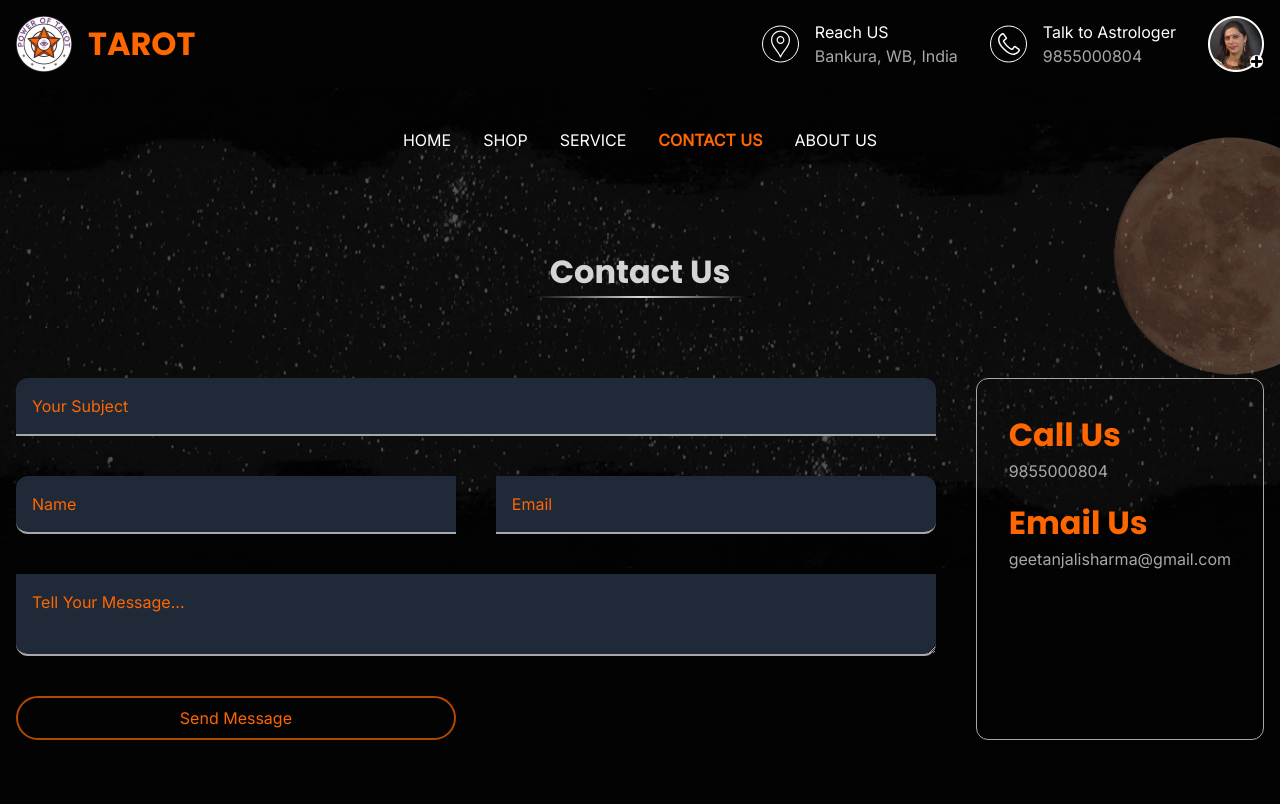
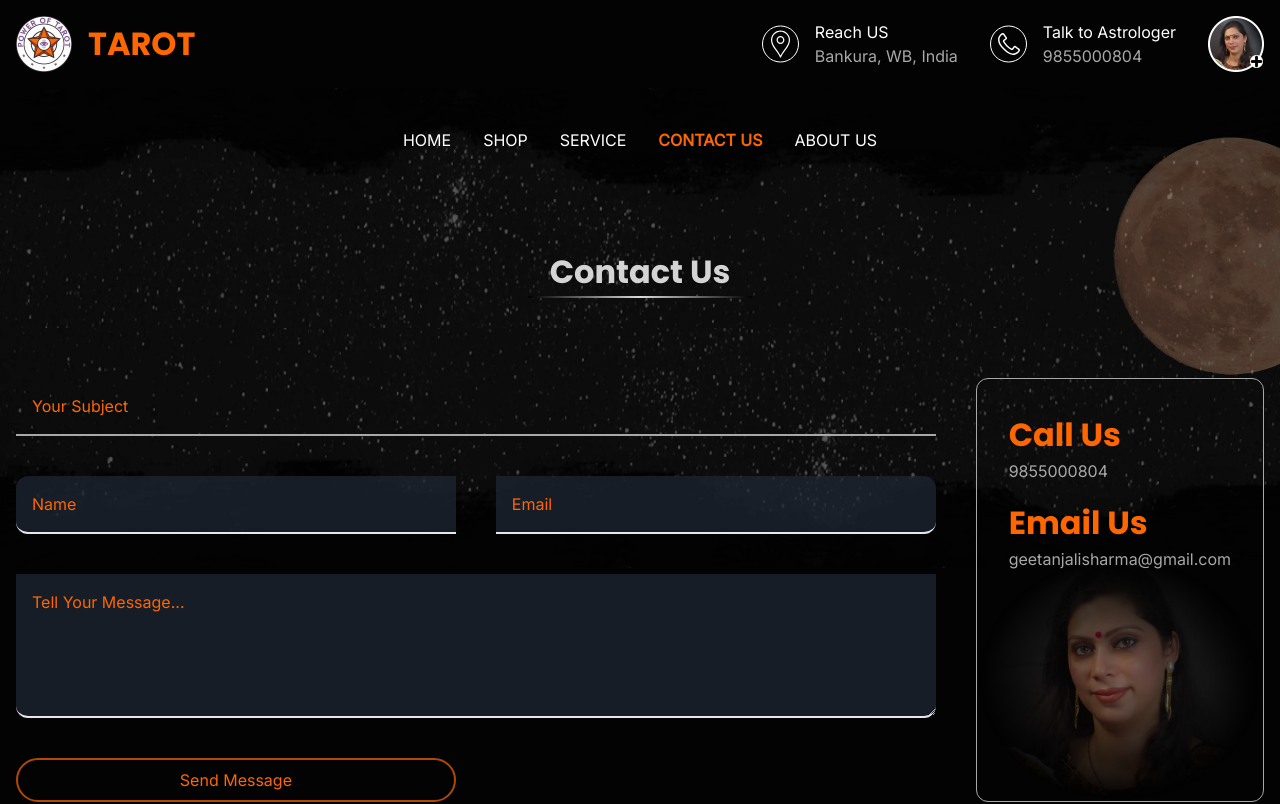
Before and after one commit to saju544/tarot_project, a SvelteKit app in the folder code/: page /contact in a window 1280 px wide. Shown: the top 804 px of the page. Built offline with nearby package versions, Linux system fonts and the light colour scheme.

Commit message:
contact page update

```diff
--- a/code/src/lib/component/OurService.svelte
+++ b/code/src/lib/component/OurService.svelte
@@ -63,10 +63,10 @@
     </article>
 
     <div
-      class="col-start-1 col-end-13  row-start-1 row-end-2 mt-10 flex  items-center md:col-start-1 md:col-end-6 md:row-start-1 md:row-end-2 ">
+      class="col-start-1 col-end-13  row-start-1  row-end-2 mt-10 flex items-center   md:col-start-1 md:col-end-6 md:row-start-1 md:row-end-2 ">
       <img
         loading="lazy"
-        class="object-cover"
+        class="md: h-[90%] object-cover  md:mx-auto"
         src={tarotReading}
         alt="Geetanjali Sharma" />
     </div>
@@ -79,7 +79,7 @@
       class="col-start-1 col-end-13 row-start-1 row-end-2  mt-10 flex  items-center md:col-start-8 md:col-end-13 md:row-start-auto md:row-end-auto ">
       <img
         loading="lazy"
-        class="object-cover"
+        class="object-cover md:mx-auto  md:h-[90%]"
         src={astrologer}
         alt="Geetanjali Sharma" />
     </div>
@@ -118,7 +118,7 @@
       class="col-start-1 col-end-13 row-start-1 row-end-2 mt-10  flex  items-center md:col-start-1 md:col-end-6 md:row-start-1 md:row-end-2">
       <img
         loading="lazy"
-        class="object-cover"
+        class="object-cover md:mx-auto  md:h-[90%]"
         src={vastu}
         alt="Geetanjali Sharma" />
     </div>
@@ -131,7 +131,7 @@
       class="col-start-1 col-end-13 row-start-1 row-end-2 mt-10  flex items-center md:col-start-8 md:col-end-13 md:row-start-1 md:row-end-2">
       <img
         loading="lazy"
-        class="object-cover"
+        class="object-cover md:mx-auto  md:h-[90%]"
         src={healing}
         alt="Geetanjali Sharma" />
     </div>
@@ -175,7 +175,7 @@
     md:row-start-1 md:row-end-2">
       <img
         loading="lazy"
-        class="object-cover"
+        class="object-cover md:mx-auto  md:h-[90%]"
         src={workshop}
         alt="Geetanjali Sharma" />
     </div>
--- a/code/src/routes/(app)/contact/+page.svelte
+++ b/code/src/routes/(app)/contact/+page.svelte
@@ -4,6 +4,7 @@
   import Section from '$lib/component/Section.svelte'
   import starSky from '../../../assets/image/start_sky.webp'
   import moonRight from '../../../assets/image/moon_right.webp'
+  import astrologer from '../../../assets/image/astrologer-hero.webp'
   import Button from '$lib/component/Button.svelte'
   import GetInTouch from '$lib/component/GetInTouch.svelte'
   import Footer from '$lib/component/Footer.svelte'
@@ -36,31 +37,32 @@
   </header>
 
   <Section>
-    <div class="col-start-1 col-end-13 flex md:mb-36 md:flex-row md:gap-10">
-      <form class="grid md:grow md:grid-cols-2 md:gap-10 ">
+    <div
+      class="col-start-1 col-end-13 mt-10 flex flex-col gap-10  md:mt-0  md:mb-36 md:flex-row md:gap-10">
+      <form class="grid grow grid-cols-1  gap-4 md:grid-cols-2 md:gap-10">
         <input
-          class="placeholder:para rounded-t-xl  border-b-2 border-b-dark bg-transparent  text-orange  placeholder:text-orange focus:border-b-orange focus:outline-none  md:col-span-2  md:bg-gray-800 md:py-4 md:px-4 "
+          class="placeholder:para col-span-1 rounded-t-xl  border-b-2 border-b-dark bg-transparent  bg-gray-800  bg-opacity-70 py-4 px-4  text-orange  placeholder:text-orange focus:border-b-orange focus:outline-none md:col-span-2 "
           placeholder="Your Subject"
           type="text"
           name="subject"
           id="subject" />
 
         <input
-          class="placeholder:para rounded-l-xl border-b-2  border-b-dark bg-transparent text-orange placeholder:text-orange   focus:border-b-orange  focus:outline-none md:bg-gray-800  md:py-4 md:px-4"
+          class="placeholder:para border-b-dabg-transpar bg-opacity-70ent col-span-1  rounded-none border-b-2 bg-gray-800 bg-opacity-70 py-4  px-4  text-orange placeholder:text-orange  focus:border-b-orange focus:outline-none md:rounded-l-xl"
           placeholder="Name"
           type="text"
           name="name"
           id="name" />
 
         <input
-          class="placeholder:para  rounded-r-xl border-b-2  border-b-dark bg-transparent text-orange placeholder:text-orange   focus:border-b-orange   focus:outline-none md:bg-gray-800  md:py-4 md:px-4"
+          class="placeholder:para  border-b-dabg-transpar bg-opacity-70ent col-span-1  border-b-2 bg-gray-800 bg-opacity-70 py-4   px-4   text-orange placeholder:text-orange  focus:border-b-orange focus:outline-none md:rounded-r-xl"
           placeholder="Email"
           type="email"
           name="emial"
           id="email" />
 
         <textarea
-          class="placeholder:para rounded-b-xl  border-b-2 border-b-dark  bg-transparent text-orange placeholder:text-orange  focus:border-b-orange  focus:outline-none md:col-span-2  md:bg-gray-800 md:py-4 md:px-4 "
+          class="placeholder:para border-b-darbg-transpar bg-opacity-70ent  col-span-1 rounded-b-xl border-b-2 bg-gray-800 bg-opacity-70  py-4  px-4 text-orange  placeholder:text-orange focus:border-b-orange focus:outline-none md:col-span-2 md:h-36"
           placeholder="Tell Your Message..."
           name="message"
           id="message" />
@@ -68,7 +70,8 @@
         <Button>Send Message</Button>
       </form>
 
-      <section class="space-y-4 rounded-xl border border-dark md:p-8 ">
+      <section
+        class="relative space-y-4 rounded-xl border-dark md:border md:p-8 ">
         <article>
           <h1 class="head text-orange">Call Us</h1>
           <p class="para text-dark">9855000804</p>
@@ -78,7 +81,14 @@
           <h1 class="head text-orange">Email Us</h1>
           <a href="/" class="para text-dark">geetanjalisharma@gmail.com</a>
         </article>
+        <img
+          src={astrologer}
+          class="absolute -bottom-10 right-0 left-0 md:bottom-0 "
+          role="presentation"
+          alt="astrologer geetanjali sharma" />
       </section>
+
+      <Bar className="w-full md:hidden" />
     </div>
   </Section>
 
```
